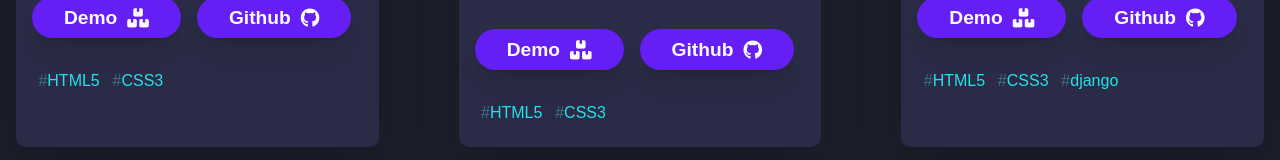
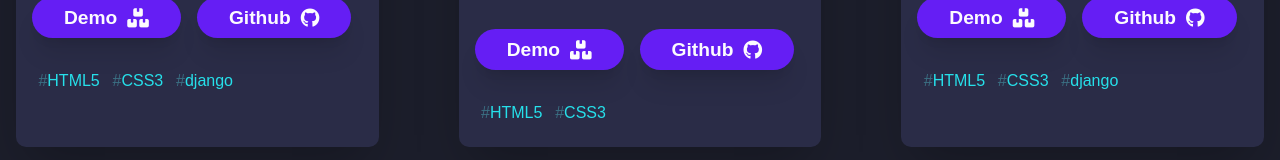
Before and after one commit to Sankalpa-Acharya/Portfolio, a plain HTML site: page project/index.html in a window 1280 px wide. Shown: the part 638-798 px from the top of the page. Drawn offline with Linux system fonts and the light colour scheme; a web font is replaced by a local one.

Commit message:
Update index.html

```diff
--- a/project/index.html
+++ b/project/index.html
@@ -52,6 +52,7 @@
                     <div class="tags flex">
                         <div class="tag"><span>#</span>HTML5</div>
                         <div class="tag"><span>#</span>CSS3</div>
+                        <div class="tag"><span>#</span>django</div>
                     </div>
                 </div>
             </div>
```
